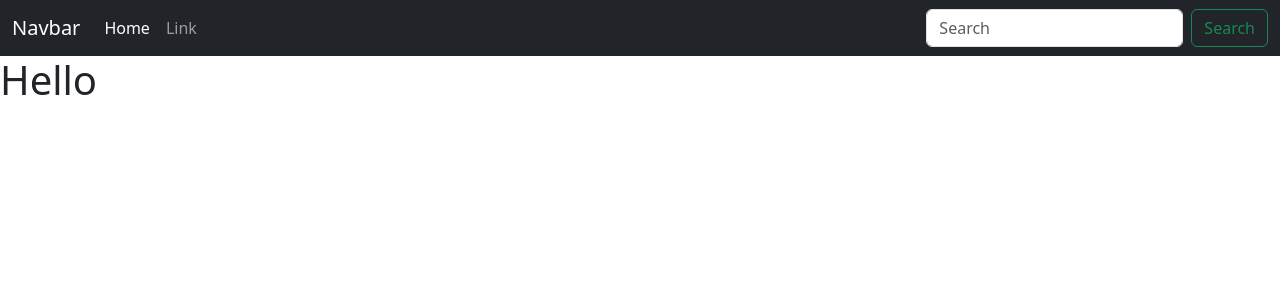
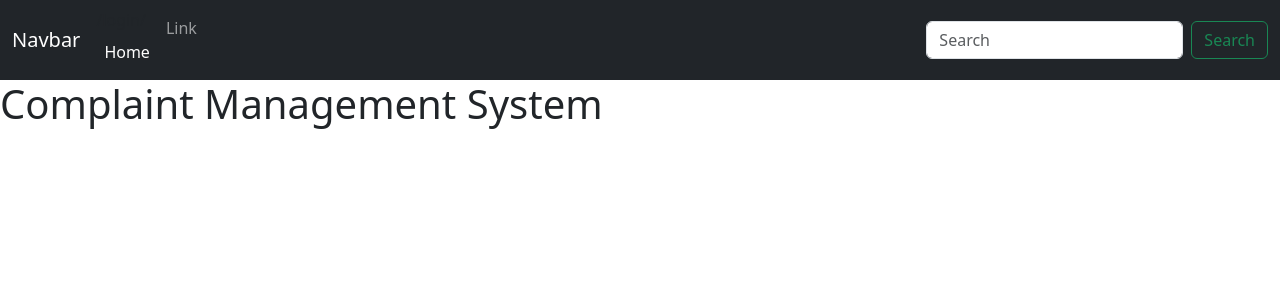
Before and after one commit to Celeron24/Complaint-Management-System, a Django app: template Comps/templates/home.html in a window 1280 px wide. Shown: the top 300 px of the page. Run offline with Django 5.2, Linux system fonts and the light colour scheme; the template is opened without the code that fills it, so the values that code supplies are empty; parts of the project's set-up code (start-up, migrations or seed data) failed here and were passed over.

Commit message:
home change

```diff
--- a/Comps/templates/base.html
+++ b/Comps/templates/base.html
@@ -14,7 +14,7 @@
     </button>
     <div class="collapse navbar-collapse" id="navbarSupportedContent">
       <ul class="navbar-nav me-auto mb-2 mb-lg-0">
-        <li class="nav-item">
+        <li class="nav-item"> {% url 'login' %}
           <a class="nav-link active" aria-current="page" href="{% url 'home' %}">Home</a>
         </li>
         <li class="nav-item">
--- a/Comps/templates/home.html
+++ b/Comps/templates/home.html
@@ -2,5 +2,5 @@
 
 
 {% block content %}
-    <h1>Hello</h1>
+    <h1>Complaint Management System</h1>
 {% endblock %}
--- a/Comps/urls.py
+++ b/Comps/urls.py
@@ -5,4 +5,3 @@
     path('', views.home, name='home'),
     path('login/', views.login_user, name='login')
 ]
-git config --global alias.co checkout
```
